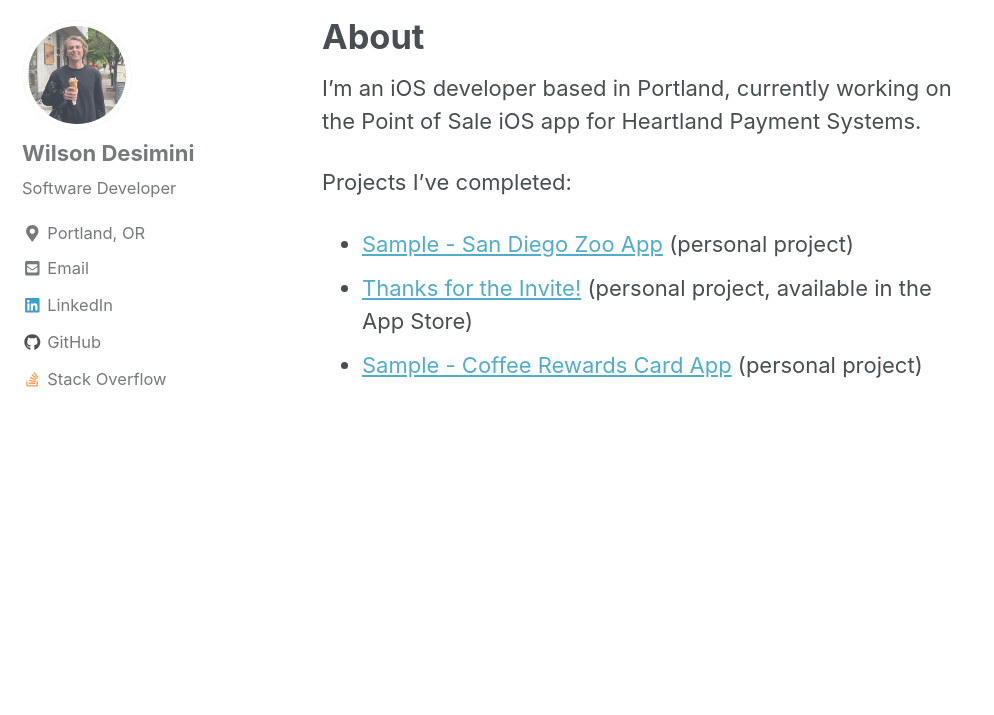
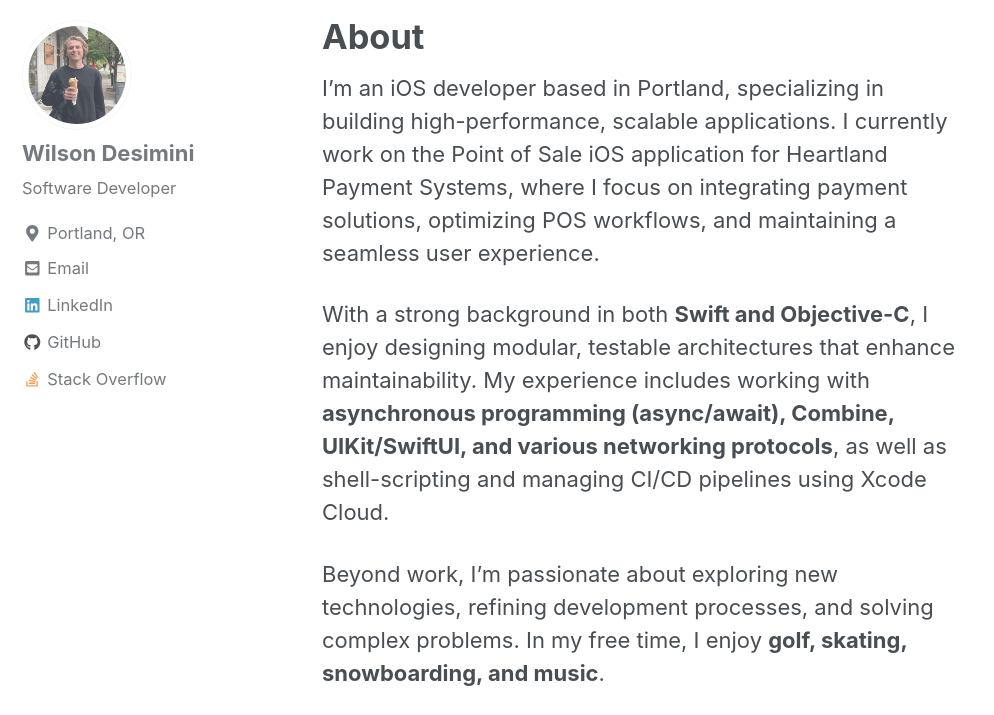
Before and after one commit to wdesimini/wdesimini.github.io, a Jekyll site: the page built from _pages/about.md, in a window 1280 px wide and 900 px high, scrolled down 899 px, cut to the strip 185-900 px from the top of the window. Shown: the whole strip, without its empty margins (0-994 px from the left). Built offline with Jekyll 4.4.1, drawn with Linux system fonts in a browser that asks for light colours; nearby versions of some CDN libraries; some of the changed text lies outside the part shown.

Commit message:
update about page

```diff
--- a/_pages/about.md
+++ b/_pages/about.md
@@ -5,10 +5,10 @@
   image: "/images/portland_downtown_night.jpg"
 ---
 
-I'm an iOS developer based in Portland, currently working on the Point of Sale iOS app for Heartland Payment Systems.
+I'm an iOS developer based in Portland, specializing in building high-performance, scalable applications. I currently work on the Point of Sale iOS application for Heartland Payment Systems, where I focus on integrating payment solutions, optimizing POS workflows, and maintaining a seamless user experience.
 
-Projects I've completed:
+With a strong background in both **Swift and Objective-C**, I enjoy designing modular, testable architectures that enhance maintainability. My experience includes working with **asynchronous programming (async/await), Combine, UIKit/SwiftUI, and various networking protocols**, as well as shell-scripting and managing CI/CD pipelines using Xcode Cloud.
 
-* [Sample - San Diego Zoo App](https://wdesimini.github.io/sanDiegoZooAppSample/) (personal project)
-* [Thanks for the Invite!](https://tftiapplication.wordpress.com/) (personal project, available in the App Store)
-* [Sample - Coffee Rewards Card App](https://wdesimini.github.io/coffeeRewardsCard/) (personal project)
+Beyond work, I'm passionate about exploring new technologies, refining development processes, and solving complex problems. In my free time, I enjoy **golf, skating, snowboarding, and music**.
+
+Feel free to check out my projects and reach out if you'd like to connect!
```
